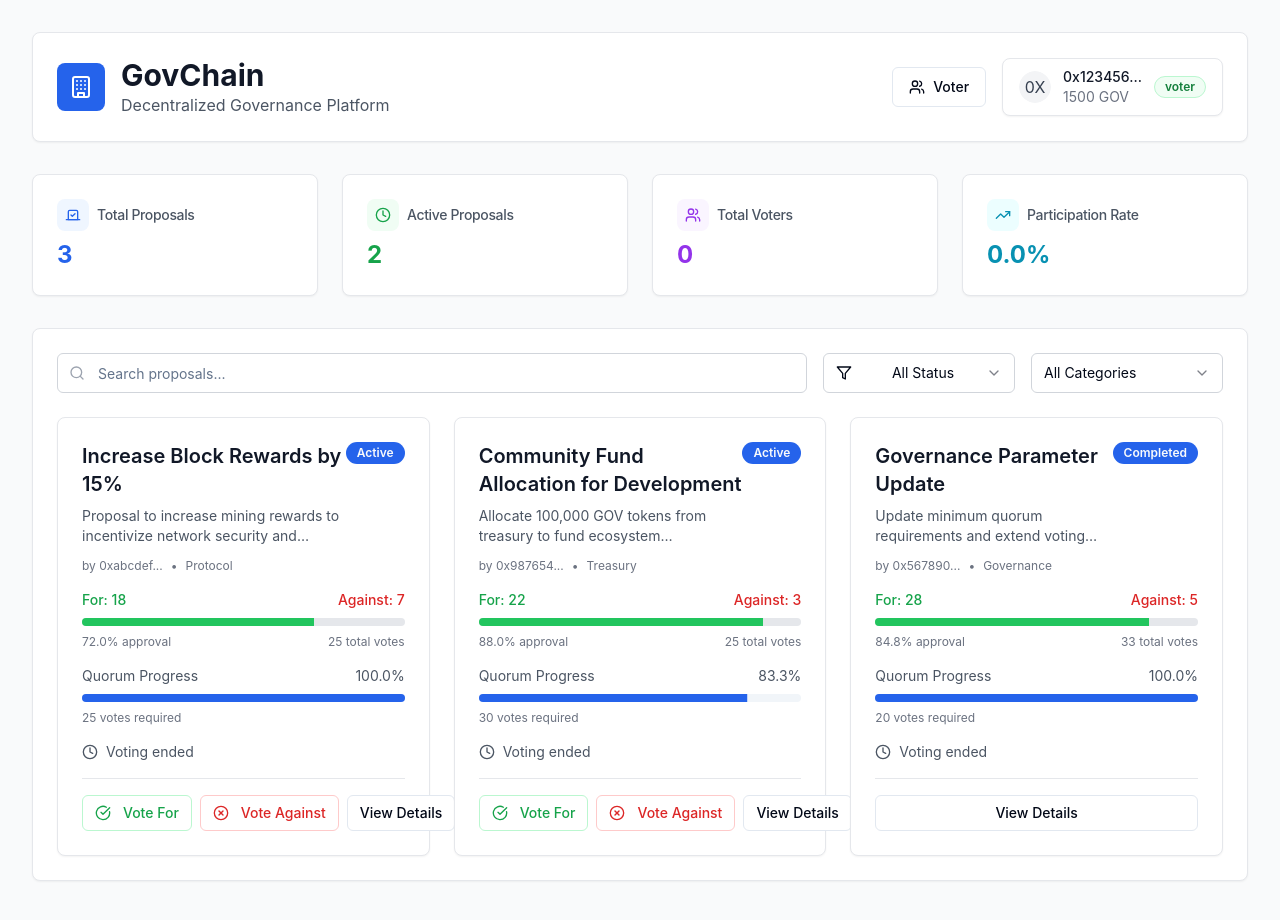
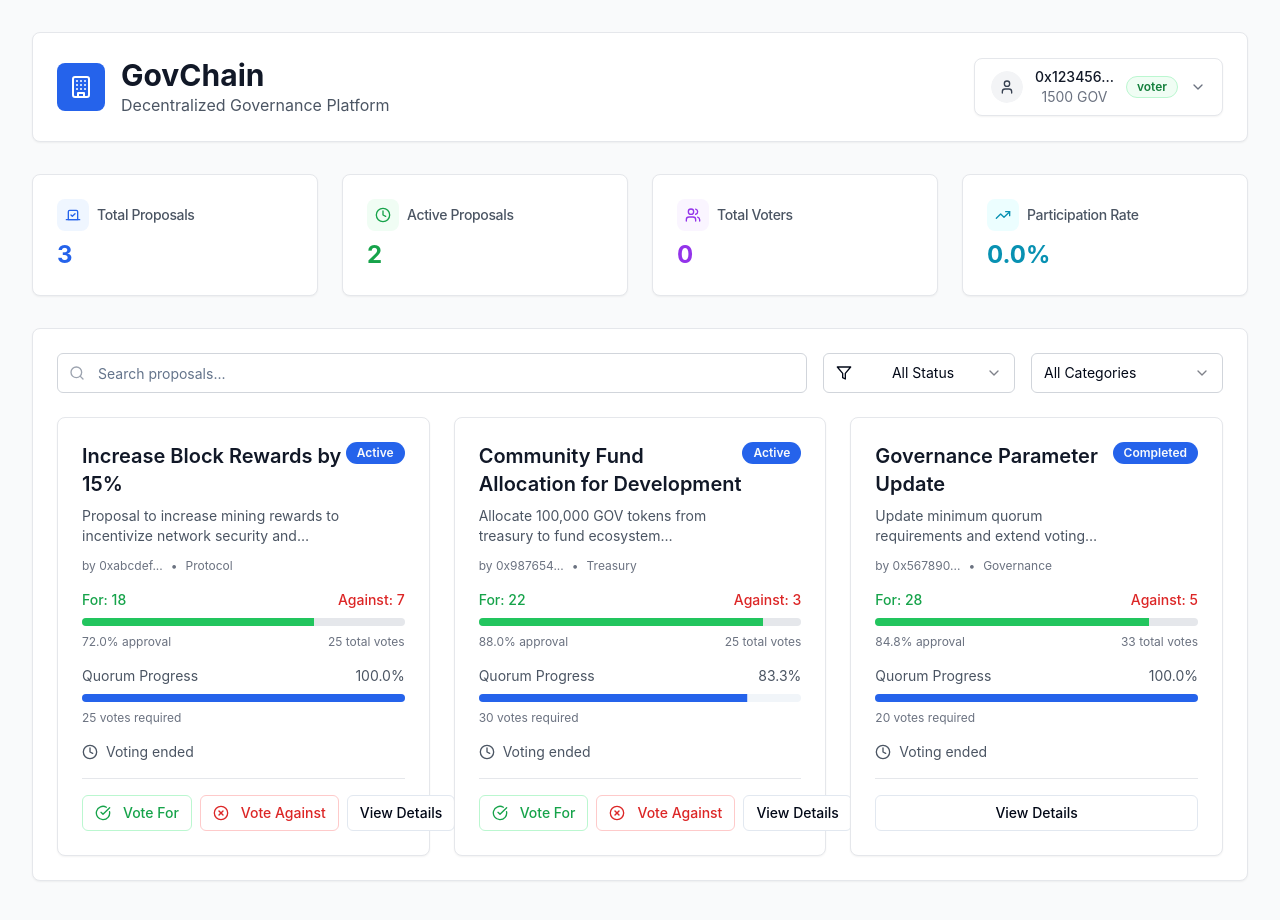
Before and after one commit to monark-community/dao-voting-platform, a React (Vite) app: page / in a window 1280 px wide. Shown: the top 920 px of the page. Built offline with nearby package versions, Linux system fonts and the light colour scheme.

Commit message:
Refactor: Merge voter button and profile card
- Merged the voter button with the profile card in the header.
- The profile card now triggers the role selection menu.
- Replaced the "0X" avatar with a user icon.

```diff
--- a/src/components/GovernanceHeader.tsx
+++ b/src/components/GovernanceHeader.tsx
@@ -3,11 +3,11 @@ import { useState } from 'react';
 import { Button } from '@/components/ui/button';
 import { Badge } from '@/components/ui/badge';
 import { Avatar, AvatarFallback } from '@/components/ui/avatar';
-import { Users, Building, Plus } from 'lucide-react';
-import { User } from '@/types/governance';
+import { Users, Building, Plus, User, ChevronDown } from 'lucide-react';
+import { User as UserType } from '@/types/governance';
 
 interface GovernanceHeaderProps {
-  currentUser: User;
+  currentUser: UserType;
   onCreateProposal: () => void;
   onRoleChange: (role: 'admin' | 'proposer' | 'voter') => void;
 }
@@ -41,14 +41,24 @@ const GovernanceHeader = ({ currentUser, onCreateProposal, onRoleChange }: Gover
 
         <div className="flex items-center gap-4">
           <div className="relative">
-            <Button
-              variant="outline"
+            <button
               onClick={() => setIsRoleMenuOpen(!isRoleMenuOpen)}
-              className="flex items-center gap-2"
+              className="flex items-center gap-3 px-4 py-2 governance-card hover:shadow-md transition-all duration-200"
             >
-              <Users className="w-4 h-4" />
-              <span className="capitalize">{currentUser.role}</span>
-            </Button>
+              <Avatar className="w-8 h-8">
+                <AvatarFallback className="bg-gray-100 text-gray-700">
+                  <User className="w-4 h-4" />
+                </AvatarFallback>
+              </Avatar>
+              <div className="text-sm">
+                <div className="font-medium text-gray-900">{currentUser.address.slice(0, 8)}...</div>
+                <div className="text-gray-500">{currentUser.tokenBalance} GOV</div>
+              </div>
+              <Badge className={`${getRoleBadgeColor(currentUser.role)} border`}>
+                {currentUser.role}
+              </Badge>
+              <ChevronDown className="w-4 h-4 text-gray-500" />
+            </button>
 
             {isRoleMenuOpen && (
               <div className="absolute top-full mt-2 right-0 w-48 governance-card p-2 z-50">
@@ -68,21 +78,6 @@ const GovernanceHeader = ({ currentUser, onCreateProposal, onRoleChange }: Gover
             )}
           </div>
 
-          <div className="flex items-center gap-3 px-4 py-2 governance-card">
-            <Avatar className="w-8 h-8">
-              <AvatarFallback className="bg-gray-100 text-gray-700">
-                {currentUser.address.slice(0, 2).toUpperCase()}
-              </AvatarFallback>
-            </Avatar>
-            <div className="text-sm">
-              <div className="font-medium text-gray-900">{currentUser.address.slice(0, 8)}...</div>
-              <div className="text-gray-500">{currentUser.tokenBalance} GOV</div>
-            </div>
-            <Badge className={`${getRoleBadgeColor(currentUser.role)} border`}>
-              {currentUser.role}
-            </Badge>
-          </div>
-
           {(currentUser.role === 'admin' || currentUser.role === 'proposer') && (
             <Button
               onClick={onCreateProposal}
```
